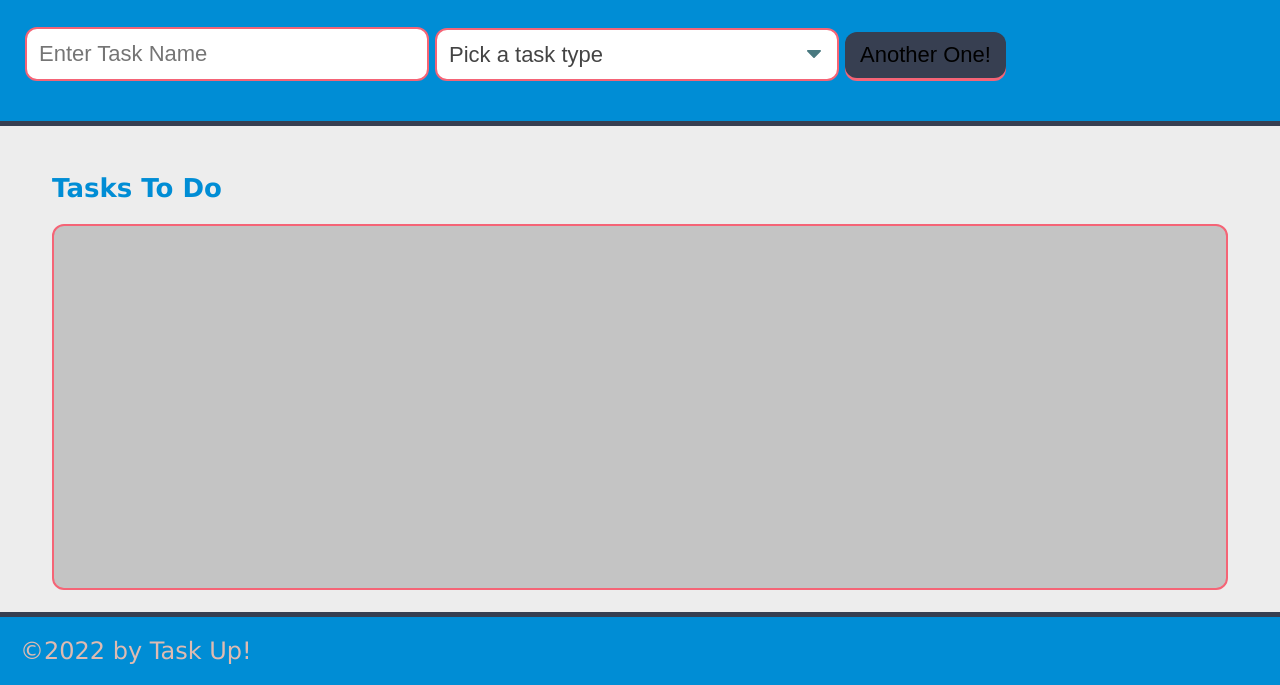
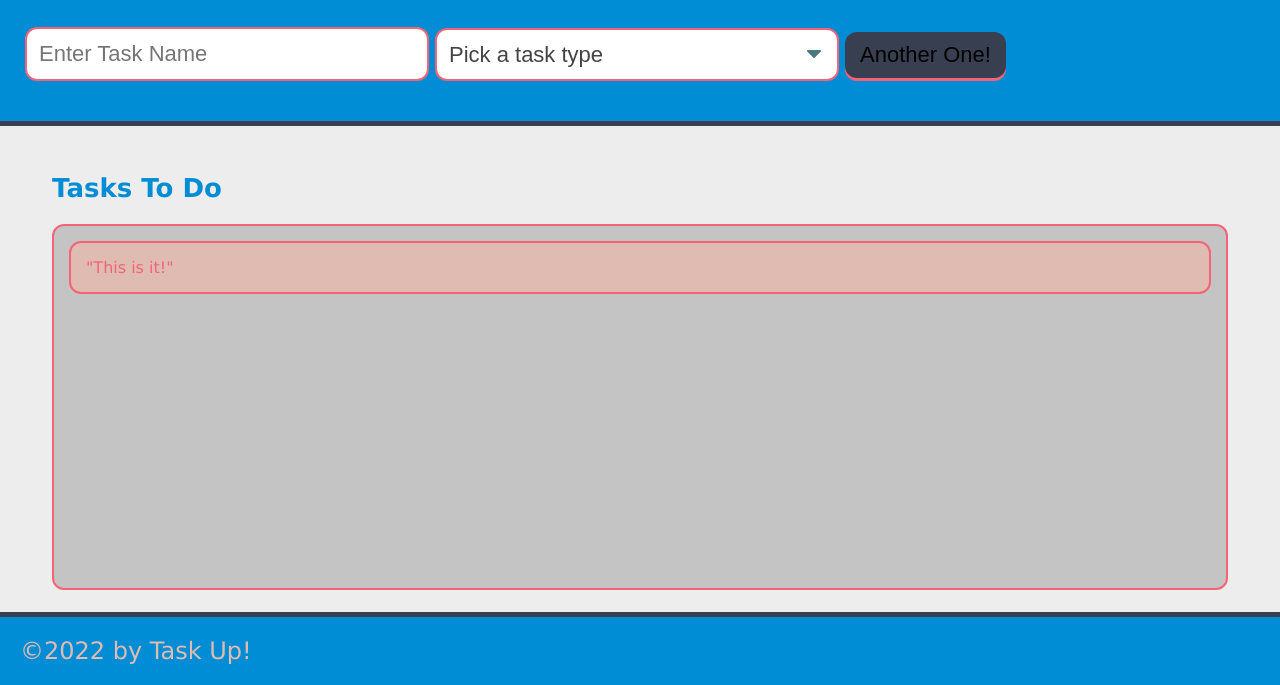
Before and after one commit to Bullbotbam/taskup, a plain HTML site: page index.html in a window 1280 px wide. Shown: the part 115-800 px from the top of the page. Drawn offline with Linux system fonts and the light colour scheme.

Commit message:
adjust styles

```diff
--- a/assets/js/script.js
+++ b/assets/js/script.js
@@ -1,7 +1,7 @@
 const buttonEl = window.document.querySelector('#save-task');
 const tasksToDoEl = document.querySelector('#tasks-to-do');
 const createTaskHandler = function () {
-	const listItemEl = document.createElement('li');
+	let listItemEl = document.createElement('li');
 	listItemEl.className = 'task-item';
 	listItemEl.textContent = 'This is yet another task.';
 	tasksToDoEl.appendChild(listItemEl);
--- a/index.html
+++ b/index.html
@@ -33,7 +33,9 @@
 		<main class="page-content">
 			<section class="task-list-wrapper">
 				<h2 class="list-title">Tasks To Do</h2>
-				<ul class="task-list" id="tasks-to-do"></ul>
+				<ul class="task-list" id="tasks-to-do">
+					<li class="task-item">"This is it!"</li>
+				</ul>
 			</section>
 		</main>
 		<footer>&COPY;2022 by Task Up!</footer>
```
